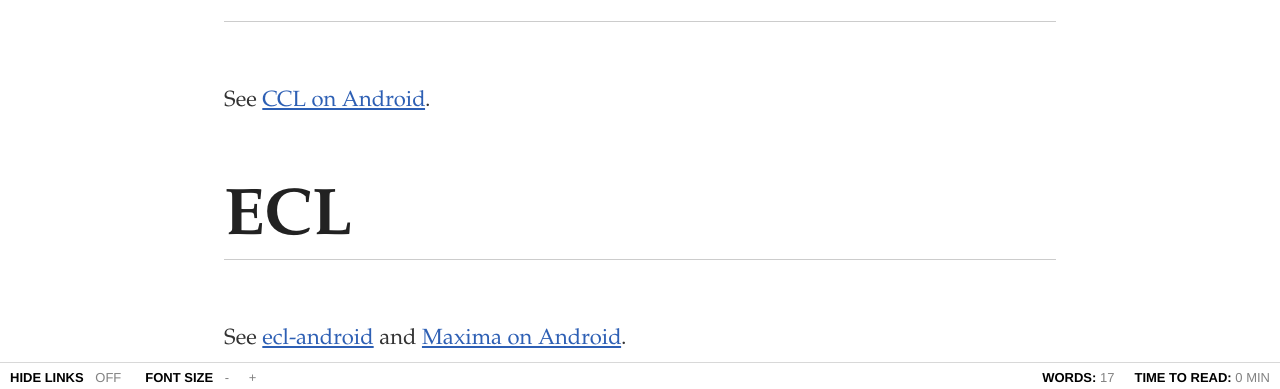
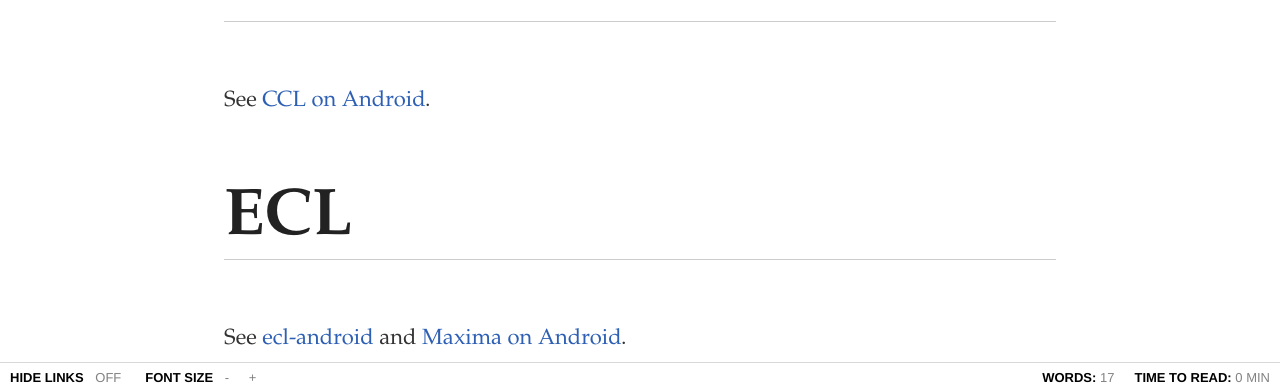
Before and after one commit to LispLang/lisplang.github.io, a Jekyll site: the page built from wiki/_posts/2016-01-01-android.md, in a window 1280 px wide. Shown: the part 508-897 px from the top of the page. Built offline with Jekyll 4.4.1, drawn with Linux system fonts in a browser that asks for light colours.

Commit message:
Change link text-decoration

```diff
--- a/assets/css/wiki.scss
+++ b/assets/css/wiki.scss
@@ -201,11 +201,11 @@
 
         a {
             color: #2d5fb4;
+            text-decoration: none;
         }
 
         &[hide-links=true] a {
             color: #333;
-            text-decoration: none;
         }
     }
 
```
